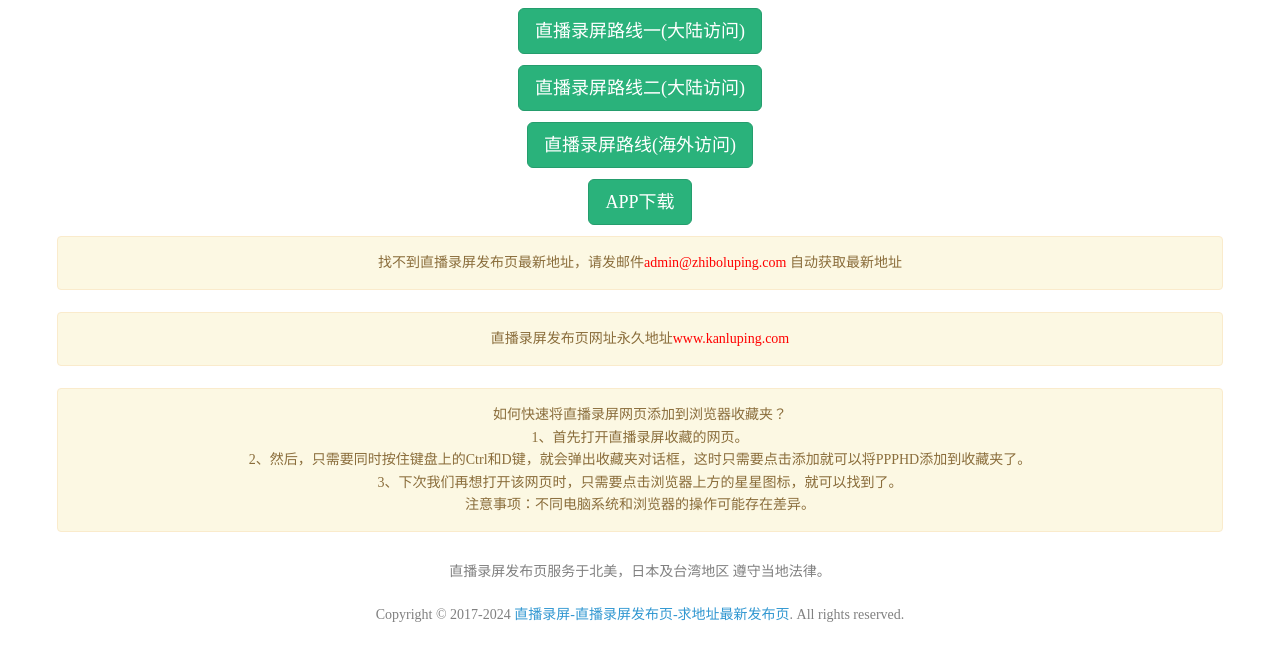
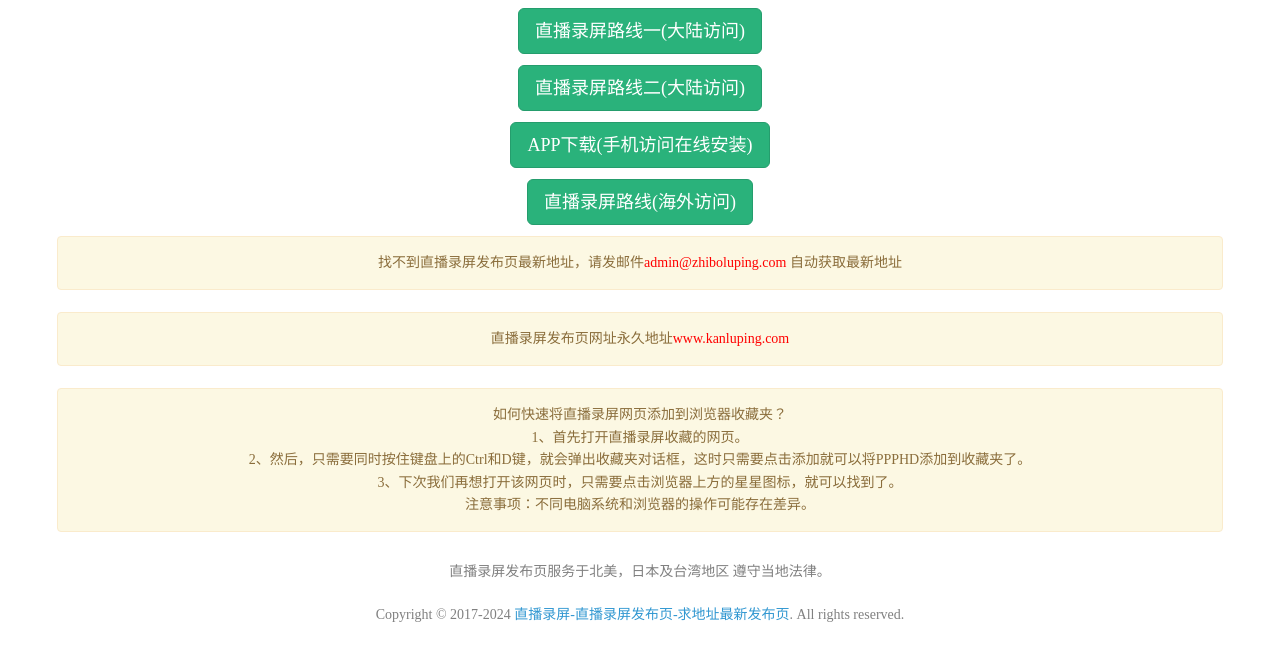
Before and after one commit to zhiboluping/zhiboluping, a plain HTML site: page index.html in a window 1280 px wide. Shown: the part 110-770 px from the top of the page. Drawn offline with Linux system fonts and the light colour scheme.

Commit message:
Update index.html

```diff
--- a/index.html
+++ b/index.html
@@ -50,14 +50,15 @@
                     <a href="/3.html"  rel="nofollow"  class="btn btn-lg btn-success" target="_blank">直播录屏路线三(大陆访问)</a>
 
                 </p> -->
+		    <p>
+                   <b></b> <a href="/app.html"  rel="nofollow"  class="btn btn-lg btn-success" target="_blank">APP下载(手机访问在线安装)</a></b>
+
+                </p>
 	   <p>
                     <a href="/hw.html"  rel="nofollow"  class="btn btn-lg btn-success" target="_blank">直播录屏路线(海外访问)</a>
 
                 </p>
-		    <p>
-                   <b></b> <a href="/app.html"  rel="nofollow"  class="btn btn-lg btn-success" target="_blank">APP下载</a></b>
 
-                </p>
 
 								<div class="alert alert-warning">
 					找不到直播录屏发布页最新地址，请发邮件<font color="red">admin@zhiboluping.com</font> 自动获取最新地址
```
